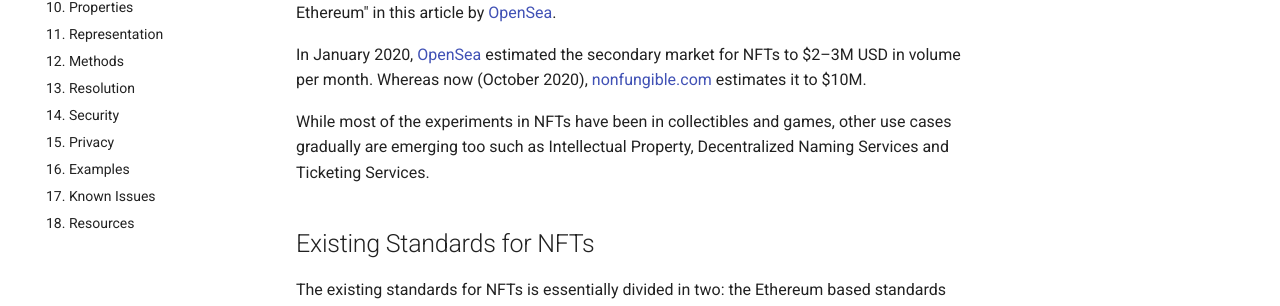
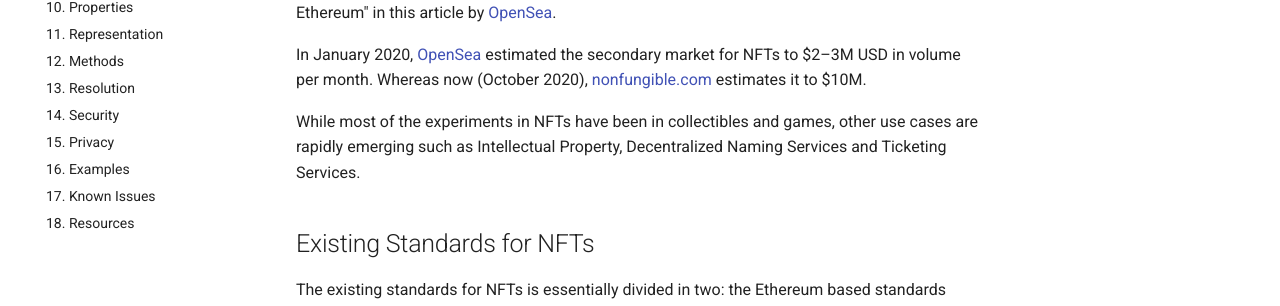
Before and after one commit to interNFT/documentation, an MkDocs documentation site: the page built from markdowns/workingDraft/landscapeResearch.md, in a window 1280 px wide and 1367 px high. Shown: the part 421-727 px from the top of the window. Built offline with MkDocs 1.6.1 and Material for MkDocs 9.7.7, drawn with Linux system fonts in a browser that asks for light colours.

Commit message:
Update landscapeResearch.md

```diff
--- a/markdowns/workingDraft/landscapeResearch.md
+++ b/markdowns/workingDraft/landscapeResearch.md
@@ -10,7 +10,7 @@ The number of NFT Smart Contract rose from a few dozen contracts published every
 
 In January 2020, [OpenSea](https://opensea.io/blog/guides/non-fungible-tokens/){:target="_blank"} estimated the secondary market for NFTs to $2–3M USD in volume per month. Whereas now (October 2020), [nonfungible.com](https://www.nonfungible.com/market/history) estimates it to $10M.
 
-While most of the experiments in NFTs have been in collectibles and games, other use cases gradually are emerging too such as Intellectual Property, Decentralized Naming Services and Ticketing Services.
+While most of the experiments in NFTs have been in collectibles and games, other use cases are rapidly emerging such as Intellectual Property, Decentralized Naming Services and Ticketing Services.
 
 
 ## Existing Standards for NFTs
```
